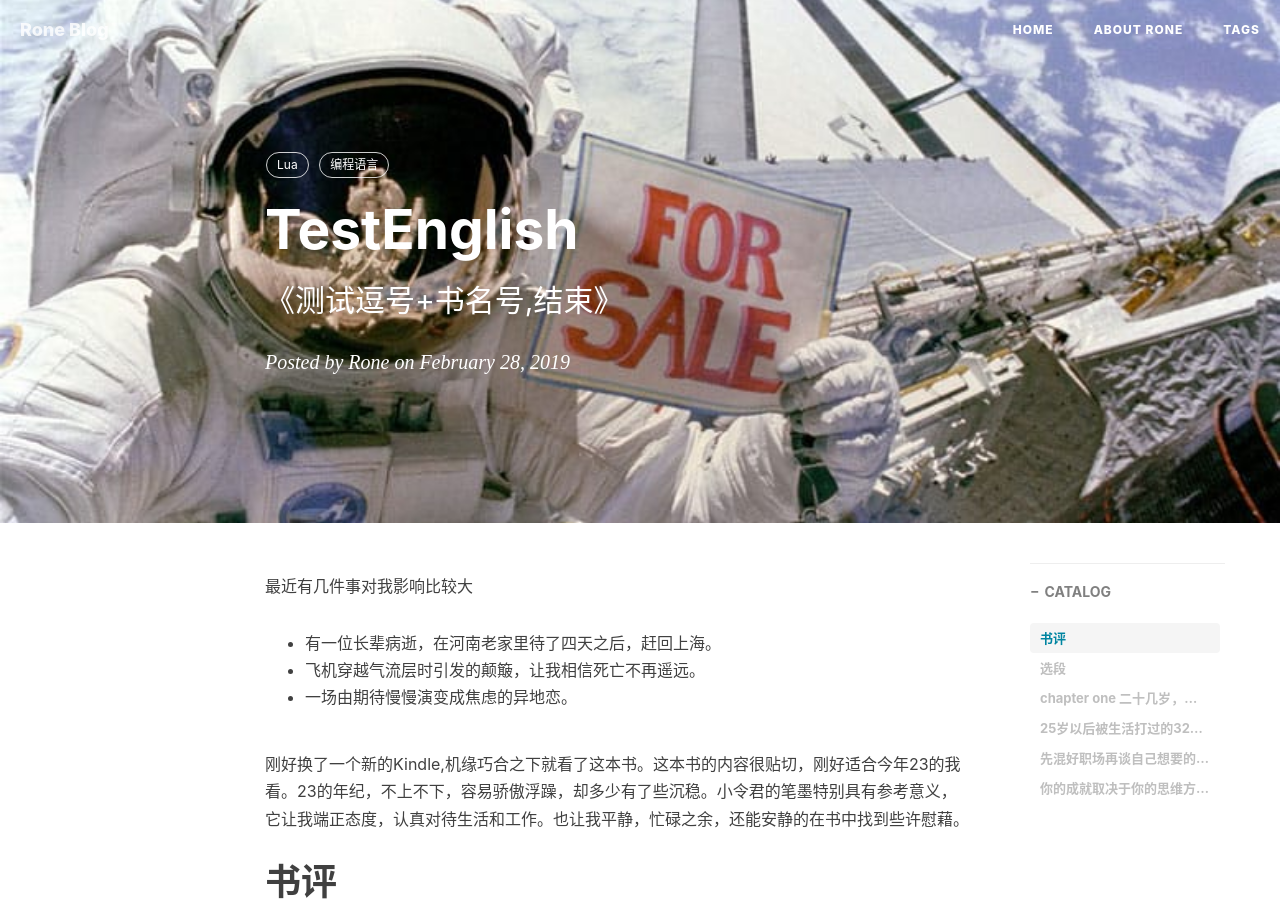
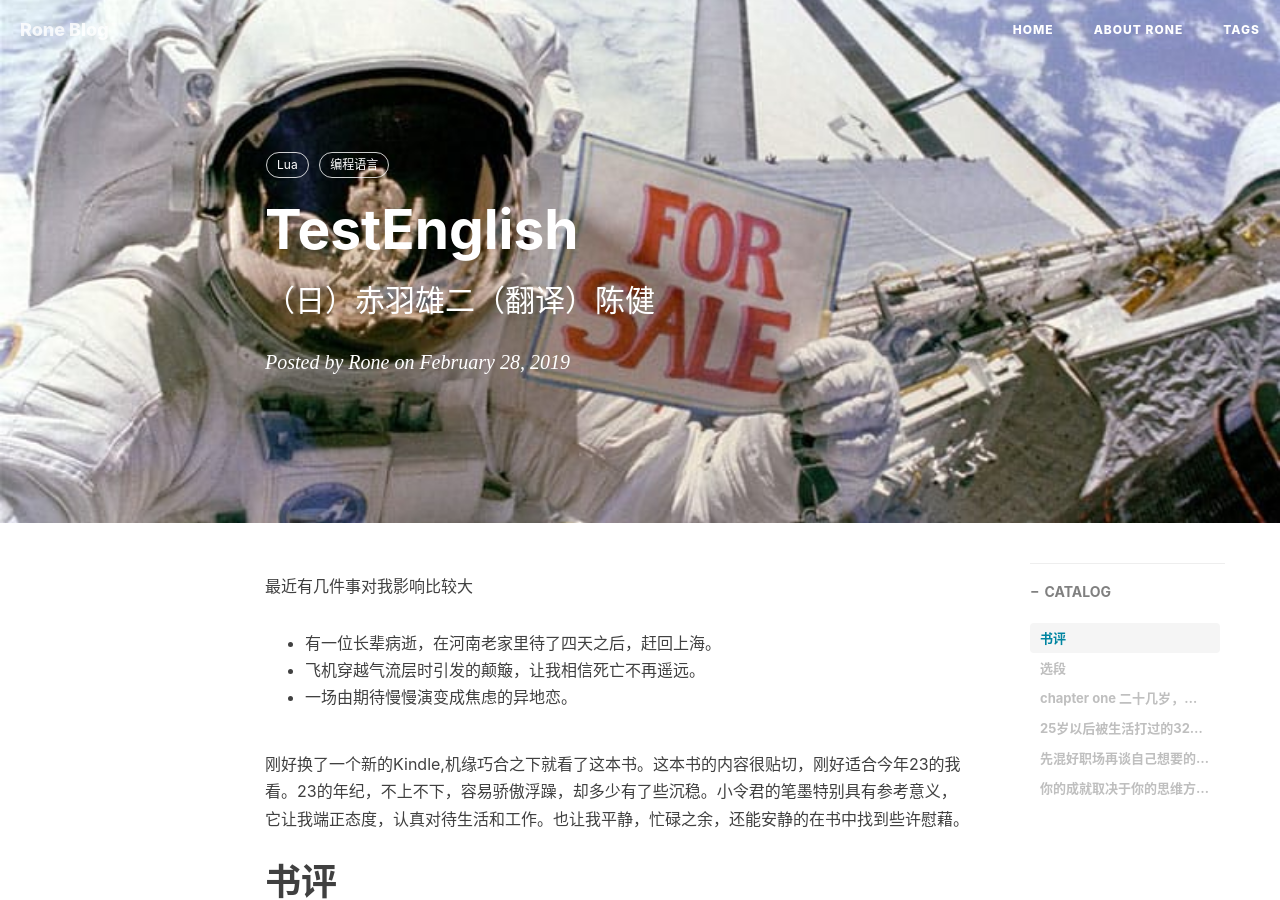
Before and after one commit to RoneBlog/RoneBlog.github.io, a Jekyll site: the page built from _posts/2019-8-22-测试版本.md, in a window 1280 px wide and 900 px high. Built offline with Jekyll 4.4.1, drawn with Linux system fonts in a browser that asks for light colours; nearby versions of some CDN libraries; comment, search, counter and statistics services are not loaded.

Commit message:
测试检查错误

```diff
--- a/_posts/2019-8-22-测试版本.md
+++ b/_posts/2019-8-22-测试版本.md
@@ -1,7 +1,7 @@
 ---
 layout:     post
 title:      TestEnglish
-subtitle:  《测试逗号+书名号,结束》
+subtitle:  （日）赤羽雄二（翻译）陈健
 date:       2019-02-28
 author:     Rone
 header-img: img/post-sample-image.jpg
```
